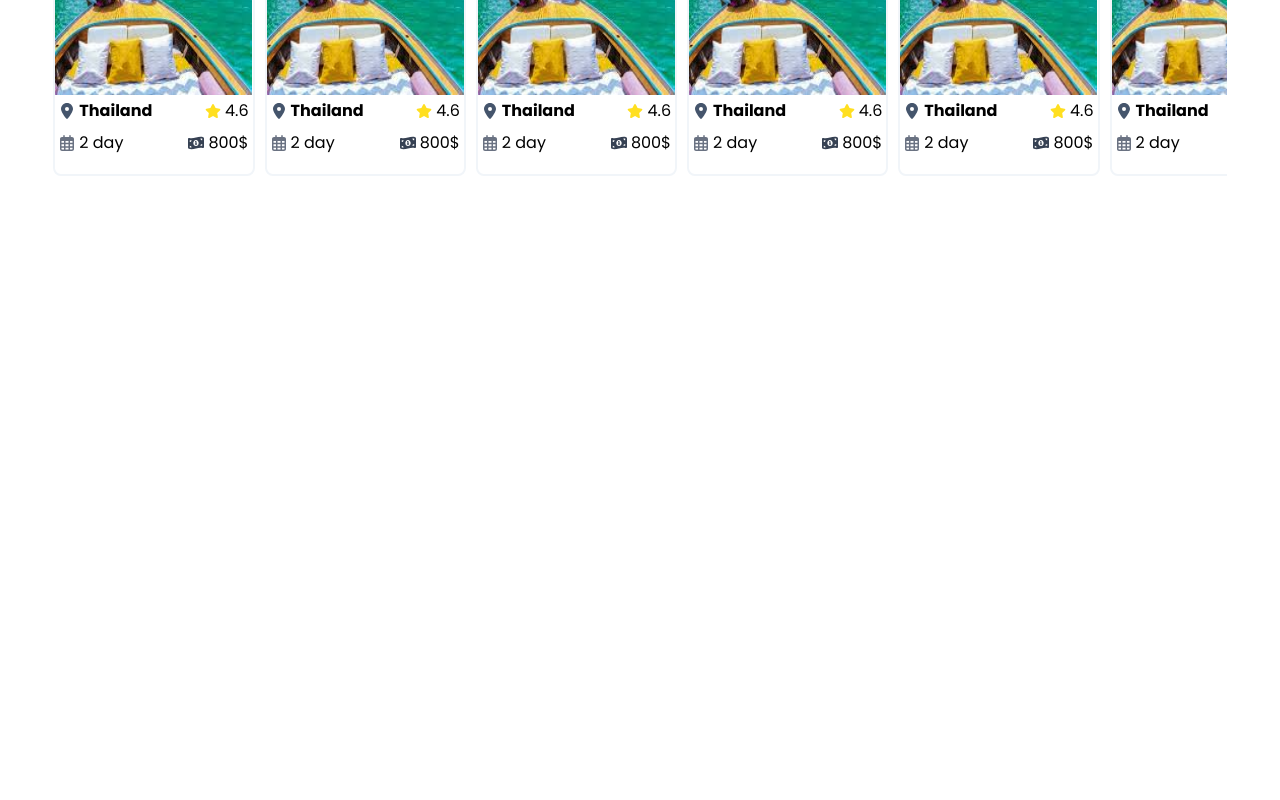
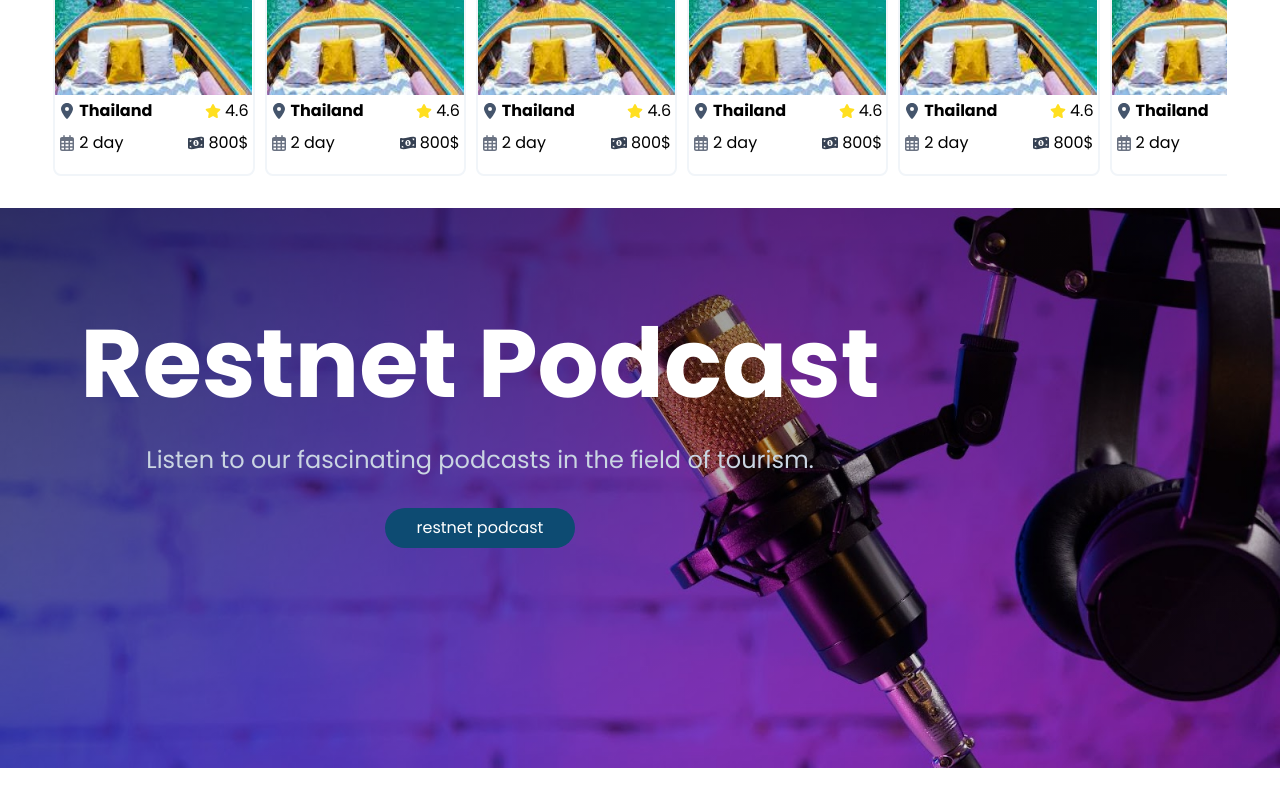
Before and after one commit to Mehran-soufi/rest_net, a Next.js app: page / in a window 1280 px wide. Shown: the part 1656-2456 px from the top of the page. Before the commit the page ends 1864 px from the top, so only its background shows below. Built offline with nearby package versions, Linux system fonts and the light colour scheme.

Commit message:
hero podcast

```diff
--- a/src/app/globals.css
+++ b/src/app/globals.css
@@ -91,10 +91,24 @@ body {
   color: #0d4b72 !important;
   width: 40px !important;
   height: 25px !important;
-  border-radius: .3rem;
+  border-radius: 0.3rem;
 }
 .cart-items_nav .swiper-button-next::after,
-.cart-items_nav .swiper-button-prev::after{
+.cart-items_nav .swiper-button-prev::after {
   font-size: 1rem !important;
   font-weight: bold;
 }
+
+/* hero-podcast */
+.hero-podcast {
+  background-image: url("/assets/podcast/padcast.jpg");
+  background-size: cover;
+  background-position: center;
+  background-repeat: no-repeat;
+}
+
+@media (max-width: 768px) {
+  .hero-section {
+    background-position: top;
+  }
+}
--- a/src/app/page.tsx
+++ b/src/app/page.tsx
@@ -1,5 +1,6 @@
 import CartItems from "@/components/CartItems";
 import Hero from "@/components/Hero";
+import HeroPodcast from "@/components/HeroPodcast";
 import Symbol from "@/components/Symbol";
 
 export default function Home() {
@@ -8,6 +9,7 @@ export default function Home() {
       <Hero />
       <Symbol/>
       <CartItems title="popular tour"/>
+      <HeroPodcast/>
     </section>
   );
 }
--- /dev/null
+++ b/src/components/HeroPodcast.tsx
@@ -0,0 +1,25 @@
+import React from "react";
+import Button from "./Button";
+import { FaPodcast } from "react-icons/fa";
+
+function HeroPodcast() {
+  return (
+    <div className="w-full xl:h-[70vh] h-[50vh] my-8 hero-podcast select-none cursor-pointer">
+      <div className="w-full h-full bg-gradient-to-br from-black/60 to-transparent">
+        <div className="w-3/4 h-4/5 p-4 flex flex-col justify-center items-center gap-8">
+          <p className="text-white font-bold xl:text-8xl lg:text-7xl md:text-5xl text-2xl">
+            Restnet Podcast
+          </p>
+          <p className="xl:text-2xl sm:text-xl text-base text-slate-300">
+            Listen to our fascinating podcasts in the field of tourism.
+          </p>
+          <span className="bg-main rounded-full text-white py-2 xl:px-8 px-4">
+            restnet podcast
+          </span>
+        </div>
+      </div>
+    </div>
+  );
+}
+
+export default HeroPodcast;
```
Also changed, not shown: public/assets/podcast/padcast.jpg (added).
